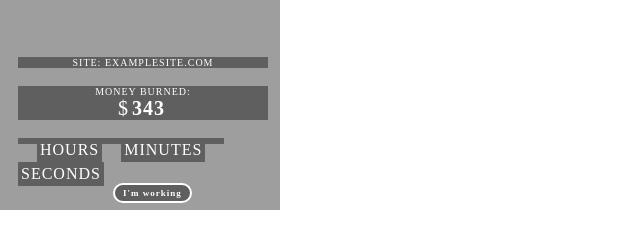
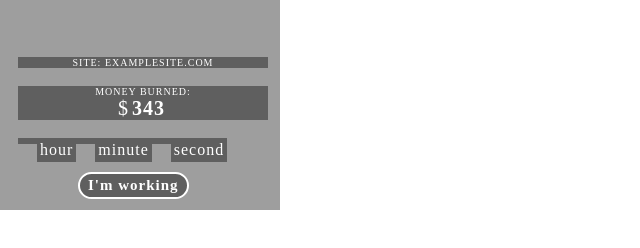
Before and after one commit to 0x1A1-1/CarpeDime, a browser extension: page templates/page_action.html in a window 1280 px wide. Shown: the whole page, without its empty margins (0-640 px from the left). Drawn offline with Linux system fonts and the light colour scheme; no server answers.

```diff
--- a/templates/page_action.html
+++ b/templates/page_action.html
@@ -2,6 +2,9 @@
 
 
 <style type="text/css">
+	body{
+		height: 150px;
+	}
 	#mainPopup {
 		position: relative;
 		top: -175px;
@@ -79,16 +82,17 @@ cursor:pointer;
 			color:#ffffff;
 			font-family:'Agency FB';
 			letter-spacing: 1px;
-font-size:9px;
+			font-size:15px;
 			font-weight:bold;
 			padding:3px 8px;
 			text-decoration:none;
 			position:relative;
-top: -210px;
-left: 105px;
+			left: 60px;
+			bottom: -10px;
 		}
 		.myButton:hover {
-background-color:transparent;
+		background-color:black;
+		color:white
 		}
 		.myButton:active {
 		position:relative;
@@ -107,6 +111,7 @@ top:1px;
 	    background-size: cover;
 	}*/
 </style>
+
 
 <video playsinline autoplay muted loop poster="giphy.gif" id="bgvid">
 
@@ -145,30 +150,30 @@ top:1px;
 												<div class="col-md-3 col-sm-6 col-xs-12">
 														<div class="inner">
 																<div id="hour-number" class="timer-number"></div>
-																<div class="timer-text">HOURS</div>
+																<div class="timer-text">hour</div>
 
 														</div>
 												</div>
 												<div class="col-md-3 col-sm-6 col-xs-12">
 														<div class="inner">
 																<div id="minute-number" class="timer-number"></div>
-																<div class="timer-text">MINUTES</div>
+																<div class="timer-text">minute</div>
 														</div>
 												</div>
 												<div class="col-md-3 col-sm-6 col-xs-12">
 														<div class="inner">
 																<div id="second-number" class="timer-number"></div>
-																<div class="timer-text">SECONDS</div>
+																<div class="timer-text">second</div>
 														</div>
 												</div>
 										</div>
 						</div>
 				 </div>
+				 <a href="#" class="myButton">I'm working</a>
 		 <!--END MAIN ROW SECTION -->
 		</div>
 </div>
-<div>
-	<a href="#" class="myButton">I'm working</a>
+
 
 
 
```
Also changed, not shown: manifest.json, src/options_custom/settings.js (line endings or trailing spaces). Lines whose indentation alone changed are shown as unchanged.
